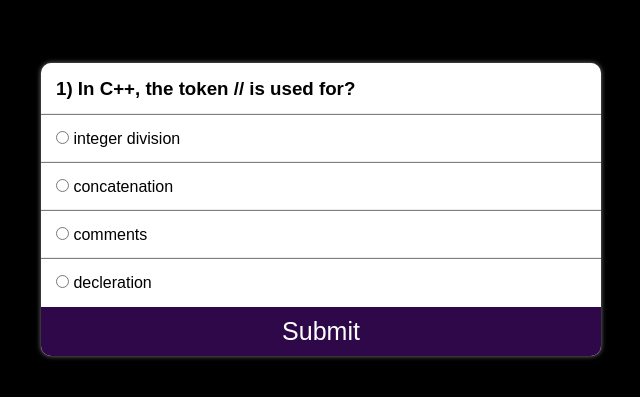
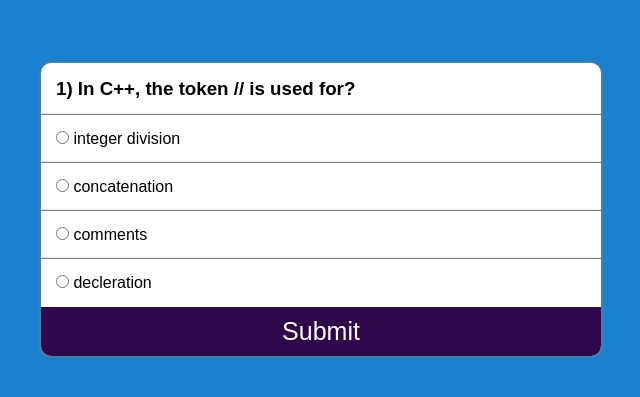
Before and after one commit to op1707/quiz-project, a plain HTML site: page index.html in a window 1280 px wide. Shown: the part 191-588 px from the top of the page, without its empty margins (319-959 px from the left). Drawn offline with Linux system fonts and the light colour scheme.

Commit message:
Update custom.css

```diff
--- a/custom.css
+++ b/custom.css
@@ -12,7 +12,7 @@
     display: flex;
     justify-content: center;
     align-items: center;
-    background-color: rgb(0,0,0);
+    background-color: rgb(24, 128, 207);
 }
 
 .container {
```
